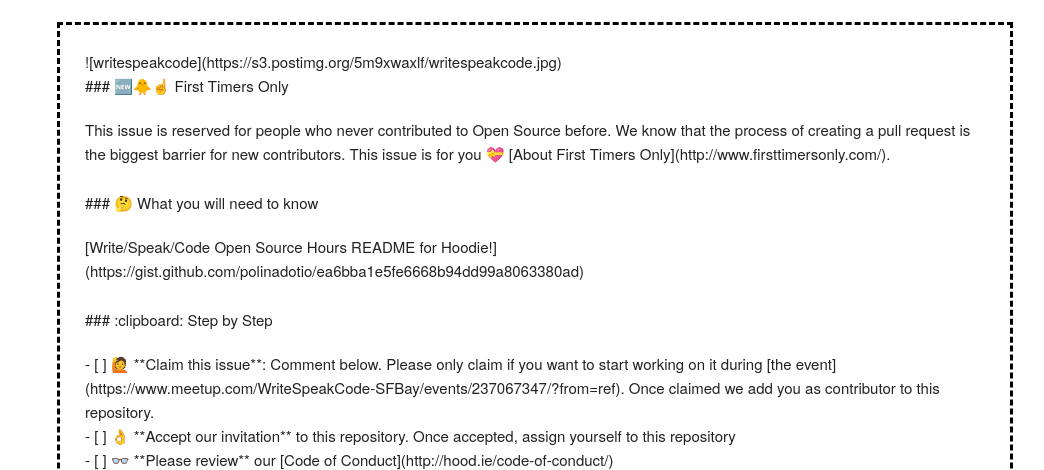
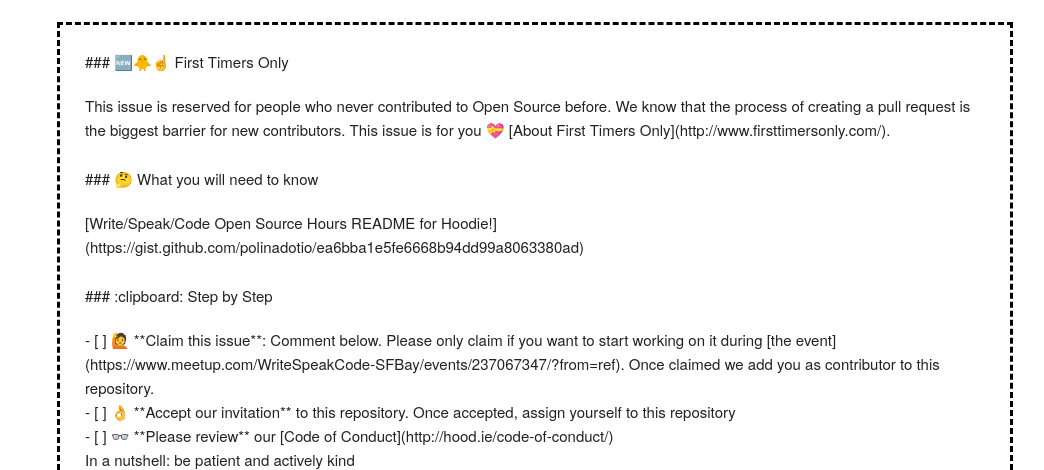
Before and after one commit to first-timers/app, a website: page public/index.html in a window 1280 px wide. Shown: the part 291-761 px from the top of the page, without its empty margins (128-1172 px from the left). Drawn offline with nearby package versions, Linux system fonts and the light colour scheme.

Commit message:
"Removes Write Speak Code Banner"

```diff
--- a/public/index.html
+++ b/public/index.html
@@ -32,7 +32,6 @@
         <div class="row">
             <div class="textarea" contenteditable="true">
                 <div class="intro">
-                    ![writespeakcode](https://s3.postimg.org/5m9xwaxlf/writespeakcode.jpg)
                     <h6>### 🆕🐥☝ First Timers Only</h4>
                       <p>
                         This issue is reserved for people who never contributed to Open Source before. We know that the process of creating a pull request is the biggest barrier for new contributors. This issue is for you 💝
```
